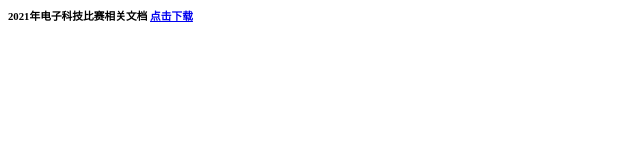
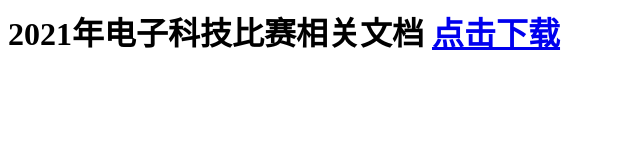
Before and after one commit to DuZhengDZ/DuZhengDZ.github.io, a plain HTML site: page 索引.html in a window 1280 px wide. Shown: the whole page, without its empty margins (0-640 px from the left). Drawn offline with Linux system fonts and the light colour scheme.

Commit message:
Update 索引.html

```diff
--- a/索引.html
+++ b/索引.html
@@ -4,7 +4,7 @@
 <title>黄石七中科技创新社团</title>
 </head>
 <body>
-    <h6>2021年电子科技比赛相关文档</h>
+<h1>2021年电子科技比赛相关文档</h>
 <a href="/关于举办2021年湖北省学生信息素养提升实践活动的通知.pdf" download="关于举办2021年湖北省学生信息素养提升实践活动的通知.pdf">点击下载</a>
 </body>
 </html>
```
Lines whose indentation alone changed are shown as unchanged.
